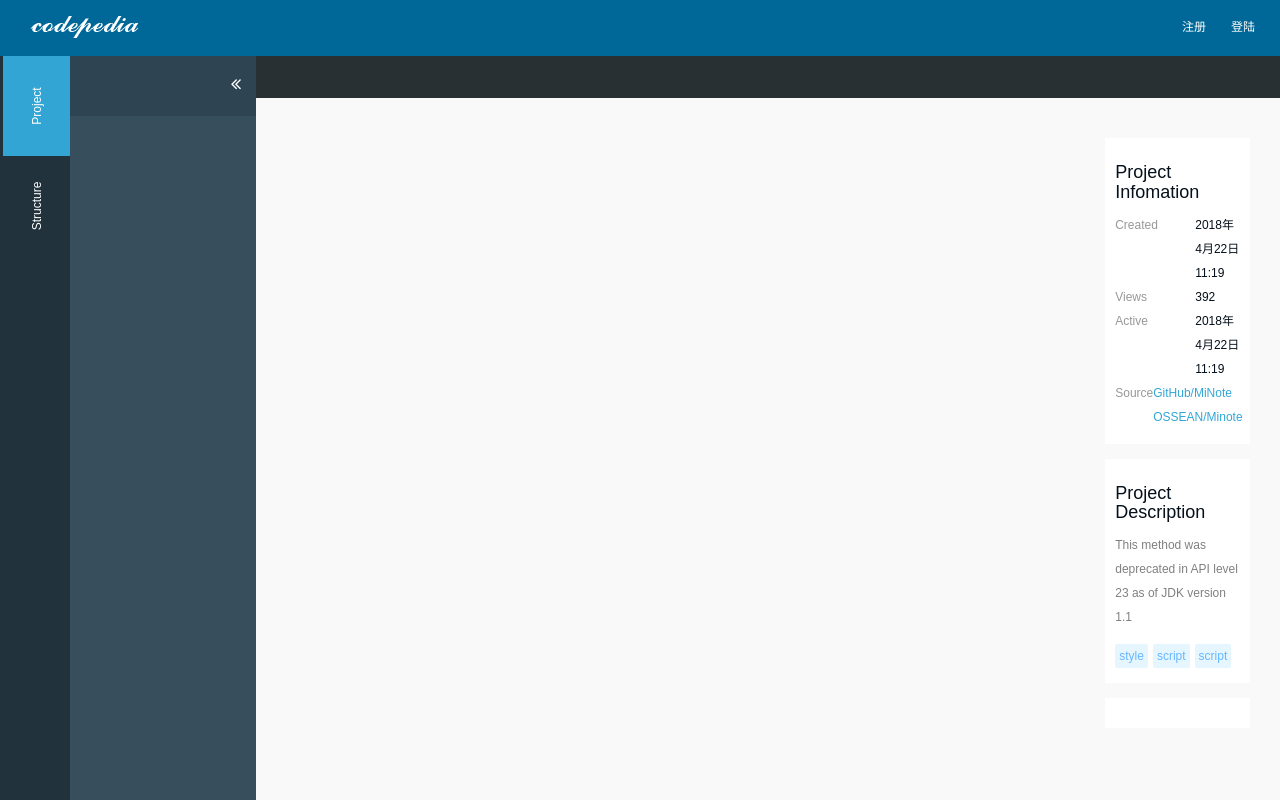
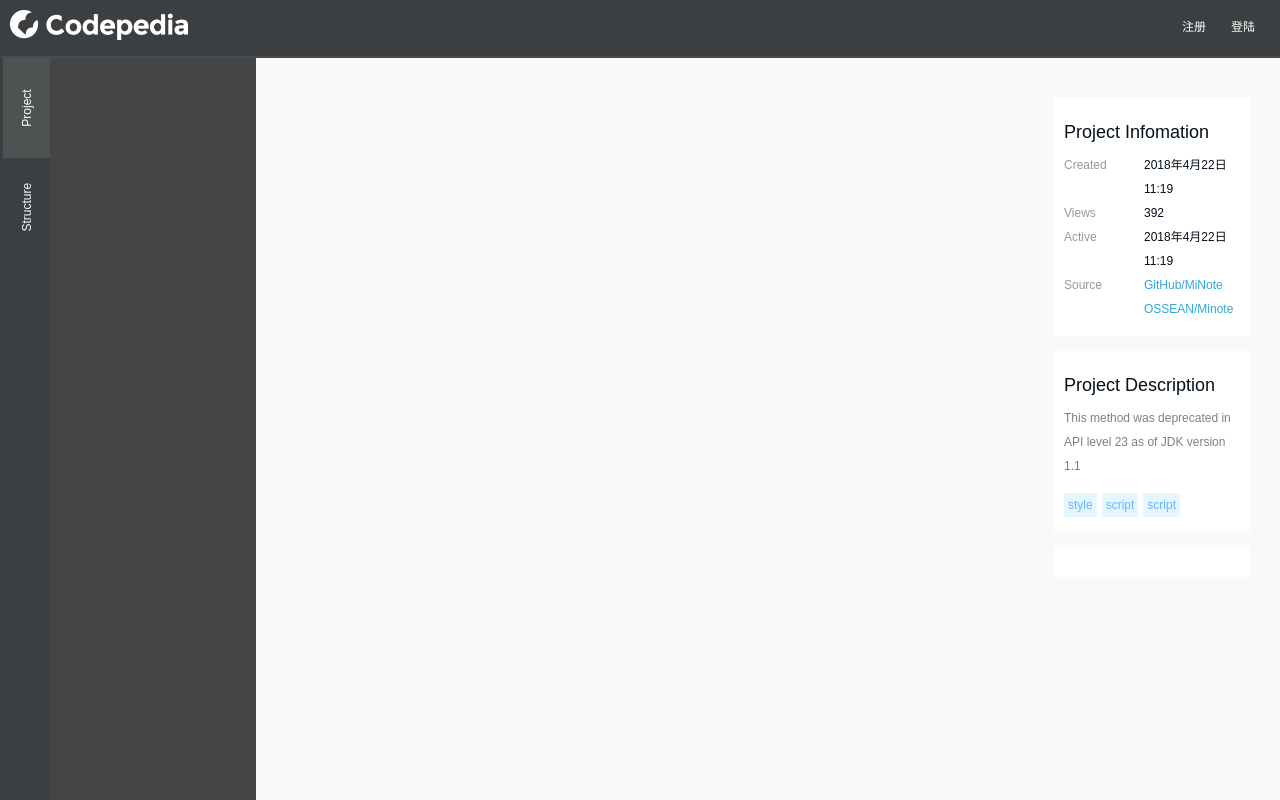
Before and after one commit to wrmswindmill/codepedia, a Django app: template templates/projects/source.html in a window 1280 px wide. Run offline with Django 3.2, Linux system fonts and the light colour scheme; the template is opened without the code that fills it, so the values that code supplies are empty; some libraries are stand-ins or nearby versions.

Commit message:
version 1

```diff
--- a/apps/operations/views.py
+++ b/apps/operations/views.py
@@ -664,6 +664,7 @@ class Get_CodeReading_Content_View(View):
             html_str = get_dir_info(project_id,path)
         else:
             html_str = get_code(project_id,path)
+            html_str = html_str.replace('style="background-color: white;"',"")
         return HttpResponse(json.dumps({"status": "success", "html_str": html_str}), content_type='application/json')
 
 def get_code(project_id,path):
--- a/static/css/code_show.css
+++ b/static/css/code_show.css
@@ -194,7 +194,7 @@ a:hover {
 }
 
 .head {
-    background-color: #006898;
+    background-color: #3C3F41;
     height: 56px;
 }
 
@@ -226,9 +226,9 @@ a:hover {
 }
 
 .left-tab {
-    width: 70px;
+    width: 50px;
     text-align: center;
-    background: #21323D;
+    background: #3C3F41;
     padding: 0px;
     padding-left: 3px;
     box-sizing: border-box;
@@ -258,7 +258,7 @@ a:hover {
 }
 
 .left-tab li.active {
-    background: #32A5D5;
+    background: #4f5253;
 }
 
 .left-tab li span {
@@ -271,7 +271,7 @@ a:hover {
     position: absolute;
     top: 0px;
     width: 100%;
-    padding-left: 70px;
+    padding-left: 50px;
     box-sizing: border-box;
     height: 100%;
     z-index: 1;
@@ -289,7 +289,7 @@ a:hover {
 #filelist-content {
     width: 100%;
     box-sizing: border-box;
-    padding: 10px;
+    padding-top:20px;
     padding-left: 0px;
     height: 100%;
     overflow-y: auto;
@@ -430,11 +430,12 @@ a:hover {
 
 .linenum {
     float: left;
-    width: 40px;
-    background: #f1efec;
-    text-align: center;
+    width: 25px;
+    background: white;
+    text-align: right;
     padding: 0 2px 0 2px;
-    height: 20px;
+    color: #25282C;
+    /* height: 20px; */
     line-height: 20px;
     font-size: 13px;
 }
@@ -449,7 +450,7 @@ a:hover {
 }
 
 .middle-right {
-    width: 20%;
+    width: 25%;
     margin-top: 10px;
     padding: 30px;
     box-sizing: border-box;
@@ -1171,7 +1172,7 @@ pre.prettyprint {
 /* tab */
 
 .tab_head {
-    background-color: #CBCBCB;
+    background-color: #3C3F41;
     width: 100%;
 }
 
@@ -1184,11 +1185,15 @@ pre.prettyprint {
 }
 
 .tab_item.active a:first-child {
-    color: #0c6e97!important;
+    color: #C9C9C9!important;
 }
 
 .tab_item:hover {
-    background-color: #ccc
+    background-color: #515658;
+}
+
+.tab_item.active{
+    background-color: #515658;
 }
 
 .tab_item:after {
@@ -1198,13 +1203,13 @@ pre.prettyprint {
     right: 1px;
     width: 1px;
     height: 20px;
-    background-color: #EAEAEA;
+    background-color: #515658;
     bottom: 4px;
 }
 
 .tab_item a {
     text-decoration: none;
-    color: #333!important;
+    color: #C9C9C9!important;
     float: left;
 }
 
--- a/static/js/source.js
+++ b/static/js/source.js
@@ -396,13 +396,13 @@ function show_navigation() {
 }
 
 function show_currentLine(linenum) {
-    document.getElementById("code_" + linenum).style.backgroundColor = '#f1efec';
-    document.getElementById("addanno_" + linenum).style.visibility = 'visible';
+    // document.getElementById("code_" + linenum).style.backgroundColor = '#f1efec';
+    // document.getElementById("addanno_" + linenum).style.visibility = 'visible';
 }
 
 function hide_currentLine(linenum) {
-    document.getElementById("code_" + linenum).style.backgroundColor = 'white';
-    document.getElementById("addanno_" + linenum).style.visibility = 'hidden';
+    // document.getElementById("code_" + linenum).style.backgroundColor = 'white';
+    // document.getElementById("addanno_" + linenum).style.visibility = 'hidden';
 }
 
 $(function () {
@@ -640,6 +640,7 @@ function add_tab(project_id,path,filename) {
                 if (data.status === 'success') {
                     // 获取code-reading的内容，并填充到对应的code-reading的Element
                     var content = data.html_str
+                    // console.log(content);
                     div_codereading.innerHTML = content;
                 }
                 else {
--- a/templates/projects/source.html
+++ b/templates/projects/source.html
@@ -10,17 +10,22 @@
     <link rel="stylesheet" type="text/css" href="{% static 'vendor/bootstrap/css/bootstrap1.css' %}">
     <link rel="stylesheet" type="text/css" href="{% static 'vendor/qtip/jquery.qtip.css' %}">
     <link rel="stylesheet" type="text/css" href="{% static 'css/font-awesome.css' %}">
-    <link rel="stylesheet" type="text/css" href="{% static 'css/prettify.css' %}">
+    <!-- <link rel="stylesheet" type="text/css" href="{% static 'css/prettify.css' %}"> -->
     <link rel="stylesheet" type="text/css" href="{% static 'css/code_show.css' %}">
 
+    <link rel="stylesheet" href="//cdnjs.cloudflare.com/ajax/libs/highlight.js/9.12.0/styles/default.min.css">
+    <script src="//cdnjs.cloudflare.com/ajax/libs/highlight.js/9.12.0/highlight.min.js"></script>
+    <script >hljs.initHighlightingOnLoad();</script>
+
     <title>{{ project.name }}-{{ project.desc }}</title>
+
 </head>
 
 
 <body id="codepanel">
     <!-- 要求与codepeida的保持一致 -->
     <div class="clearfix head">
-        <img src="/static/image/codepedia.png" style="margin:16px 0px 0px 30px">
+        <img src="/static/image/codepedia.png" style="margin:10px 0px 0px 10px">
         <!-- 要求与codepeida的保持一致 -->
         <ul class="nav navbar-nav navbar-right">
             {% if request.user.is_authenticated %}
@@ -34,8 +39,11 @@
 
     <div id="search_response"></div>
 
-    <div class="clearfix modify-all">
-        <div class="left">
+    <hr style="margin-top: 0px;margin-bottom: 0px;border-top: 2px solid #4B4B4B;" />
+
+
+    <div class="clearfix modify-all" style="margin-top: 2px;">
+        <div class="left" style="background-color: #434547;">
             <ul class="fl left-tab">
                 <li class="active">
                     <span>Project</span>
@@ -45,7 +53,7 @@
                 </li>
             </ul>
             <div class="fl left-rightlist" id="file-list">
-                <p class="tab-title clearfix">
+                <!-- <p class="tab-title clearfix">
                     <label class="fl" id="currentProjectName">
                         {{project.name}}
                     </label>
@@ -53,13 +61,13 @@
                     <font class="fr hideleft">
                         <i class="fa fa-angle-double-left color-white font-18"></i>
                     </font>
-                </p>
+                </p> -->
                 <div id="filelist-content">
                     {{ project_tree | safe }}
                 </div>
             </div>
             <div class="fl left-rightlist" style="display:none;">
-                <p class="tab-title clearfix">
+                <!-- <p class="tab-title clearfix">
                     <label class="fl">
                         {{project.name}}
                     </label>
@@ -67,8 +75,8 @@
                     <font class="fr hideleft">
                         <i class="fa fa-angle-double-left color-white font-18"></i>
                     </font>
-                </p>
-                <div id="structure-context">
+                </p> -->
+                <div id="structure-context" style="padding-top: 20px;">
 
                 </div>
             </div>
@@ -85,12 +93,13 @@
             </div>
 
 
-            <p class="filename">
+            <p class="filename" style="display: none;">
 
             </p>
 
 
-            <div class="clearfix" style="display: flex;padding-top: 42px;">
+            <!-- <div class="clearfix" style="display: flex;padding-top: 42px;"> -->
+                <div class="clearfix" style="display: flex;">
                 <div class="fl middle-area">
                     <div class="tab_head clearfix" style="position: fixed;z-index: 5;">
 
```
Also changed, not shown: templates/projects/filesub/code-reading.html (+6 -2 lines), static/image/codepedia.png, 1 other file.
